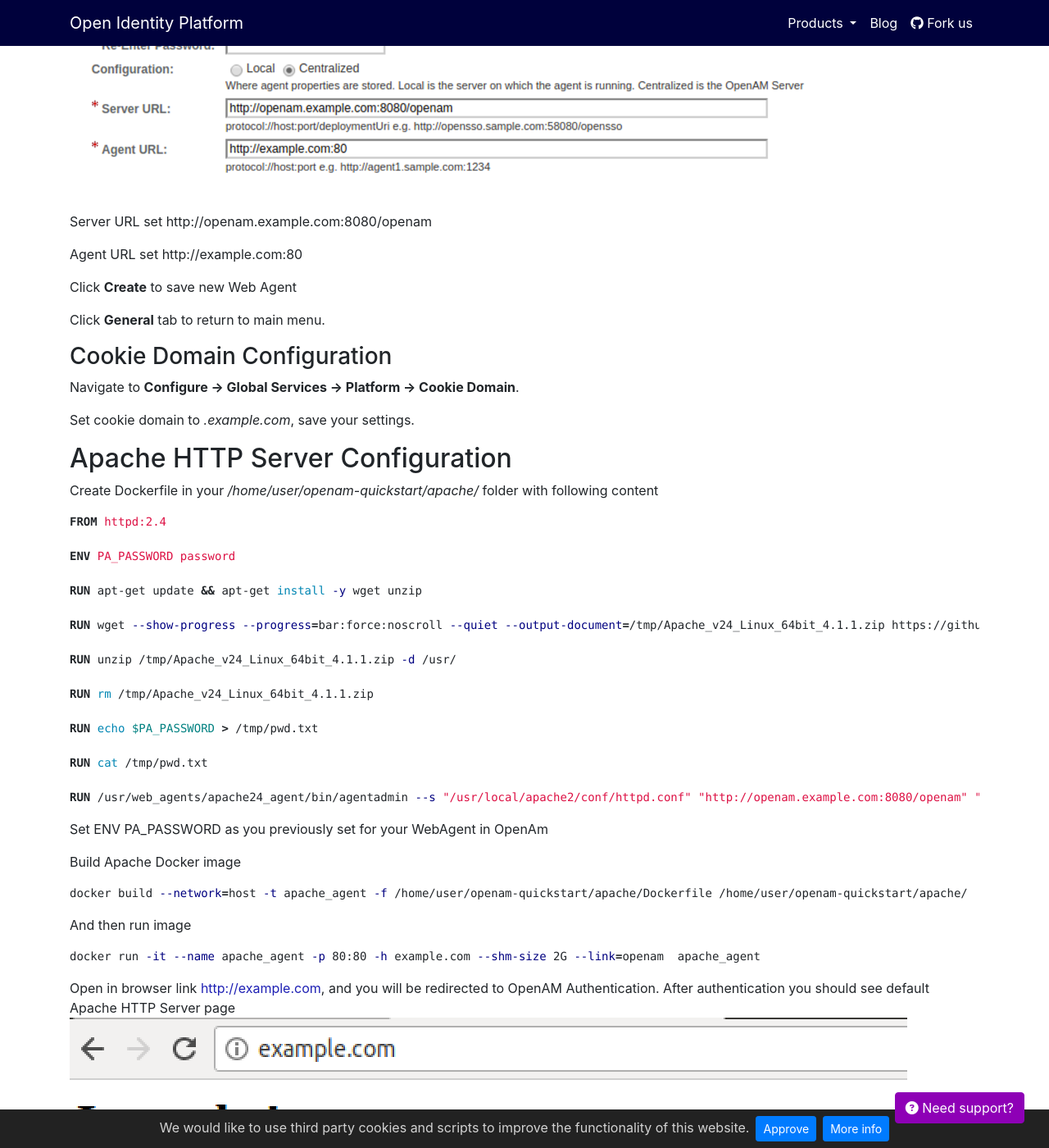
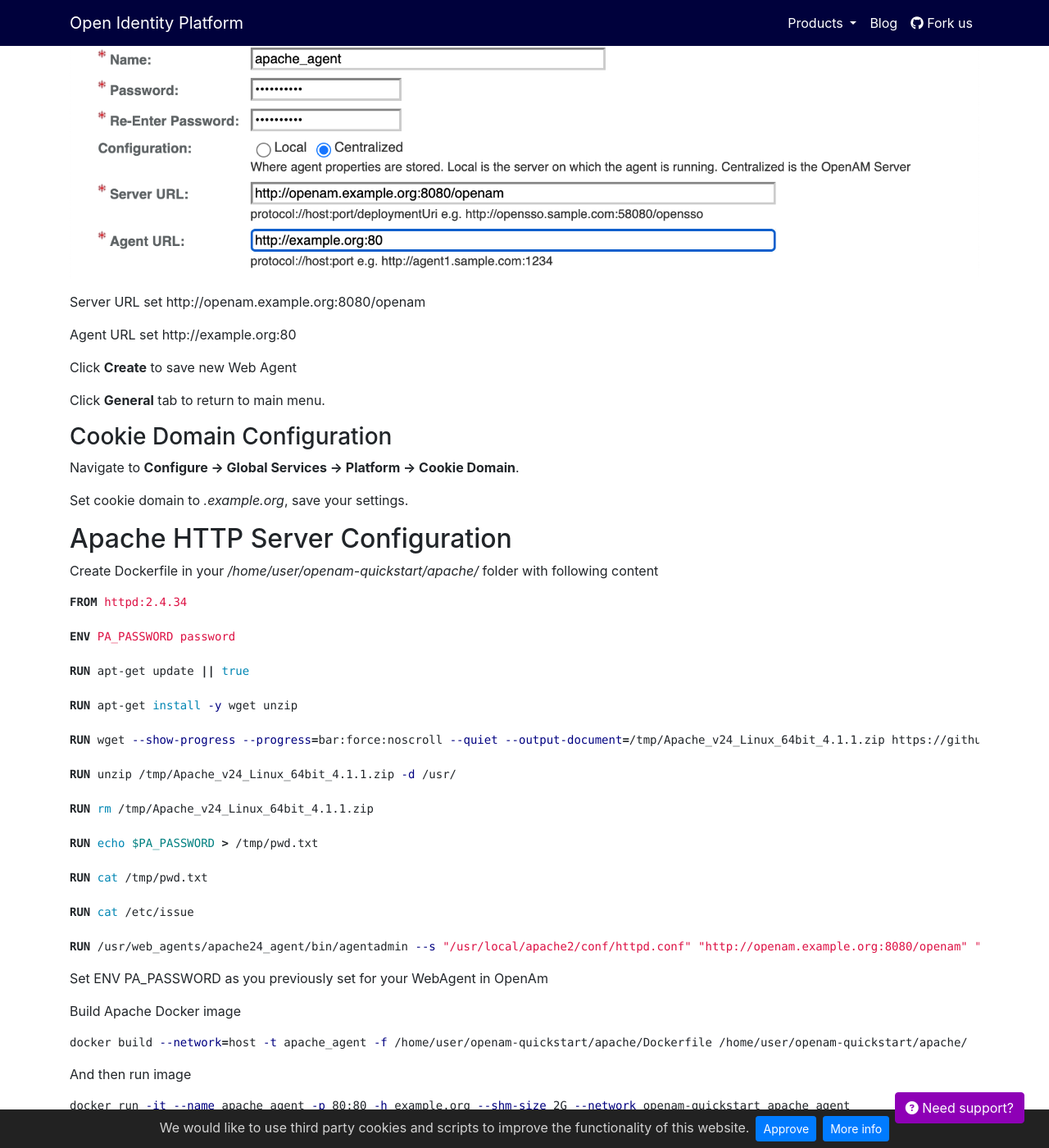
Before and after one commit to OpenIdentityPlatform/OpenIdentityPlatform.org, a Jekyll site: the page built from blog/openam-quick-start-guide.md, in a window 1280 px wide and 1400 px high, scrolled down 6800 px. Shown: the whole window at 82% size. Built offline with Jekyll 4.4.1, drawn with Linux system fonts in a browser that asks for light colours; our own code applies the rules of GitHub Pages for plain Markdown files; some of the changed text lies outside the part shown.

Commit message:
openam quick start update (#159)

````diff
--- a/Gemfile
+++ b/Gemfile
@@ -2,3 +2,5 @@
 gem 'jekyll', '>=3.9', '<4'
 gem 'github-pages', group: :jekyll_plugins
 gem "jekyll-material-theme"
+
+gem "webrick", "~> 1.8"
--- a/blog/openam-quick-start-guide.md
+++ b/blog/openam-quick-start-guide.md
@@ -19,25 +19,30 @@
 ### Prepare Hosts File
 
 At first you need to add your to your _hosts_ file aliases
-_openam.example.com_ - for OpenAm and _example.com_ for Apache Http Server.
+_openam.example.org_ - for OpenAm and _example.org_ for Apache Http Server.
 Your hosts file should contain following line:
 
 ```bash
-127.0.0.1    localhost openam.example.com www.example.com
+127.0.0.1    openam.example.org example.org
 ```
 
 ## OpenAM Configuration
 
 ### Running OpenAM Image
 
+Create Docker network for OpenAM
+```bash
+docker network create openam-quickstart
+```
+
 Run OpenAM image
 ```bash
-docker run -h openam.example.com -p 8080:8080 --name openam openidentityplatform/openam
+docker run -h openam.example.org -p 8080:8080 --network openam-quickstart --name openam openidentityplatform/openam
 ```
 
 ### Basic OpenAM Setup
 Open your browser, goto url
-[http://openam.example.com:8080/openam](http://openam.example.com:8080/openam).
+[http://openam.example.org:8080/openam](http://openam.example.org:8080/openam).
 ![OpenAM Configuration Start](/assets/img/openam-quickstart/openam-conf-start.png)
 
 Click __Create Default Configuration__.
@@ -52,7 +57,7 @@
 
 Press __Create Configuration__.
 After configuration successfully created, press __Proceed to Login__ or open
-[http://openam.example.com:8080/openam/console](http://openam.example.com:8080/openam/console) link in browser.
+[http://openam.example.org:8080/openam/console](http://openam.example.org:8080/openam/console) link in browser.
 
 
 ### Policy Configuration
@@ -61,7 +66,7 @@
 
 In administration console select realm, then go to __Authorization -> Policy Sets__, select __Default Policy Set__ and add new Policy
 
-Set Policy Name as you wish, Resource Type set URL, and add new Resource _\*://example:com/*?*_ and click __Create__ to save new policy.
+Set Policy Name as you wish, Resource Type set URL, and add new Resource _\*://example.org:*/\*_ and click __Create__ to save new policy.
 
 ![OpenAM Console New Policy](/assets/img/openam-quickstart/openam-console-newpolicy.png)
 
@@ -85,9 +90,9 @@
 
 ![OpenAM Create Web Agent](/assets/img/openam-quickstart/openam-console-webagents-create.png)
 
-Server URL set http://openam.example.com:8080/openam
+Server URL set http://openam.example.org:8080/openam
 
-Agent URL set http://example.com:80
+Agent URL set http://example.org:80
 
 Click __Create__ to save new Web Agent
 
@@ -97,18 +102,20 @@
 
 Navigate to __Configure -> Global Services -> Platform -> Cookie Domain__.
 
-Set cookie domain to _.example.com_, save your settings.
+Set cookie domain to _.example.org_, save your settings.
 
 
 ## Apache HTTP Server Configuration
 Create Dockerfile in your  _/home/user/openam-quickstart/apache/_ folder with following content
 
 ```dockerfile
-FROM httpd:2.4
+FROM httpd:2.4.34
 
 ENV PA_PASSWORD password
 
-RUN apt-get update && apt-get install -y wget unzip
+RUN apt-get update || true
+
+RUN apt-get install -y wget unzip
 
 RUN wget --show-progress --progress=bar:force:noscroll --quiet --output-document=/tmp/Apache_v24_Linux_64bit_4.1.1.zip https://github.com/OpenIdentityPlatform/OpenAM-Web-Agents/releases/download/4.1.1/Apache_v24_Linux_64bit_4.1.1.zip
 
@@ -120,7 +127,9 @@
 
 RUN cat /tmp/pwd.txt
 
-RUN /usr/web_agents/apache24_agent/bin/agentadmin --s "/usr/local/apache2/conf/httpd.conf" "http://openam.example.com:8080/openam" "http://example.com:80" "/" "apache_agent" "/tmp/pwd.txt" --acceptLicence --changeOwner
+RUN cat /etc/issue
+
+RUN /usr/web_agents/apache24_agent/bin/agentadmin --s "/usr/local/apache2/conf/httpd.conf" "http://openam.example.org:8080/openam" "http://example.org:80" "/" "apache_agent" "/tmp/pwd.txt" --acceptLicence --changeOwner
 ```
 
 Set ENV PA_PASSWORD as you previously set for your WebAgent in OpenAm
@@ -134,8 +143,8 @@
 
 And then run image
 ```bash
-docker run -it --name apache_agent -p 80:80 -h example.com --shm-size 2G --link=openam  apache_agent
+docker run -it --name apache_agent -p 80:80 -h example.org --shm-size 2G --network openam-quickstart apache_agent
 ```
 
-Open in browser link [http://example.com](http://example.com), and you will be redirected to OpenAM Authentication. After authentication you should see default Apache HTTP Server page
+Open in browser link [http://example.org](http://example.org), and you will be redirected to OpenAM Authentication. After authentication you should see default Apache HTTP Server page
 ![Apache Default Page](/assets/img/openam-quickstart/apache-default.png)
````
Also changed, not shown: Gemfile.lock, assets/img/openam-quickstart/apache-default.png, assets/img/openam-quickstart/openam-console-newpolicy.png, assets/img/openam-quickstart/openam-console-webagents-create.png.
